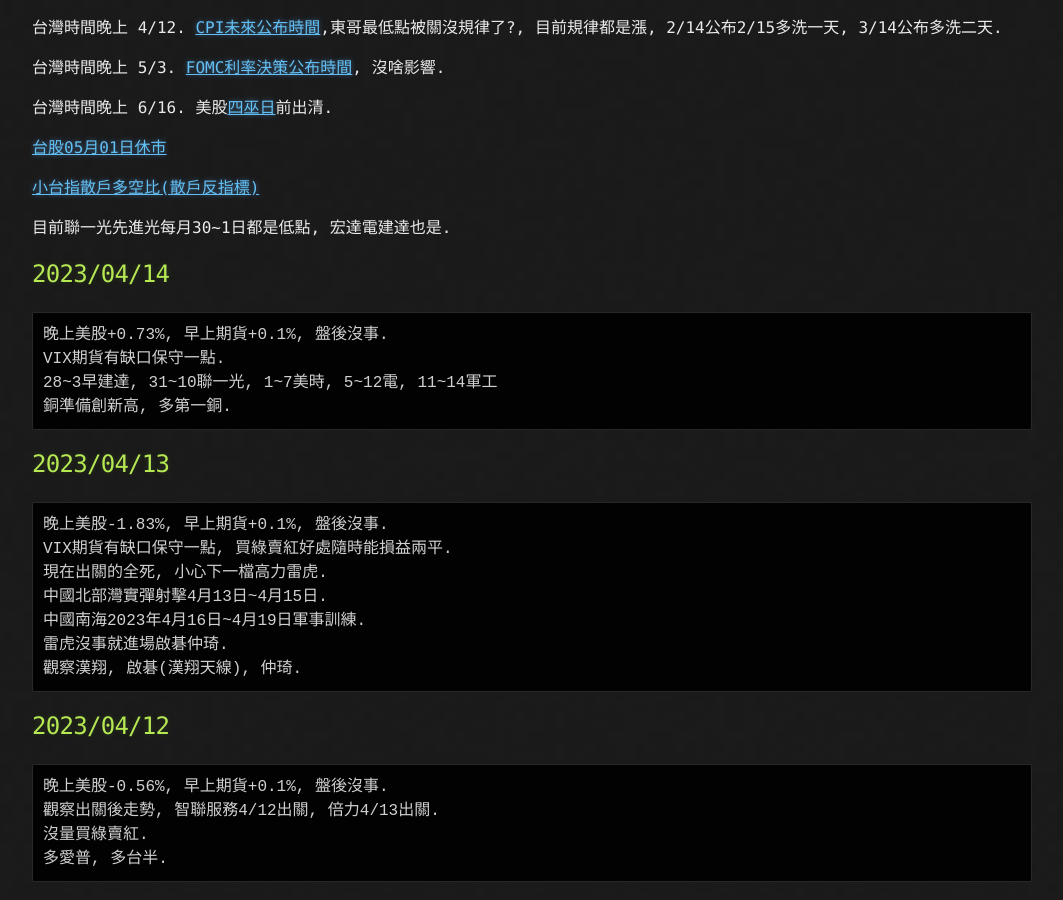
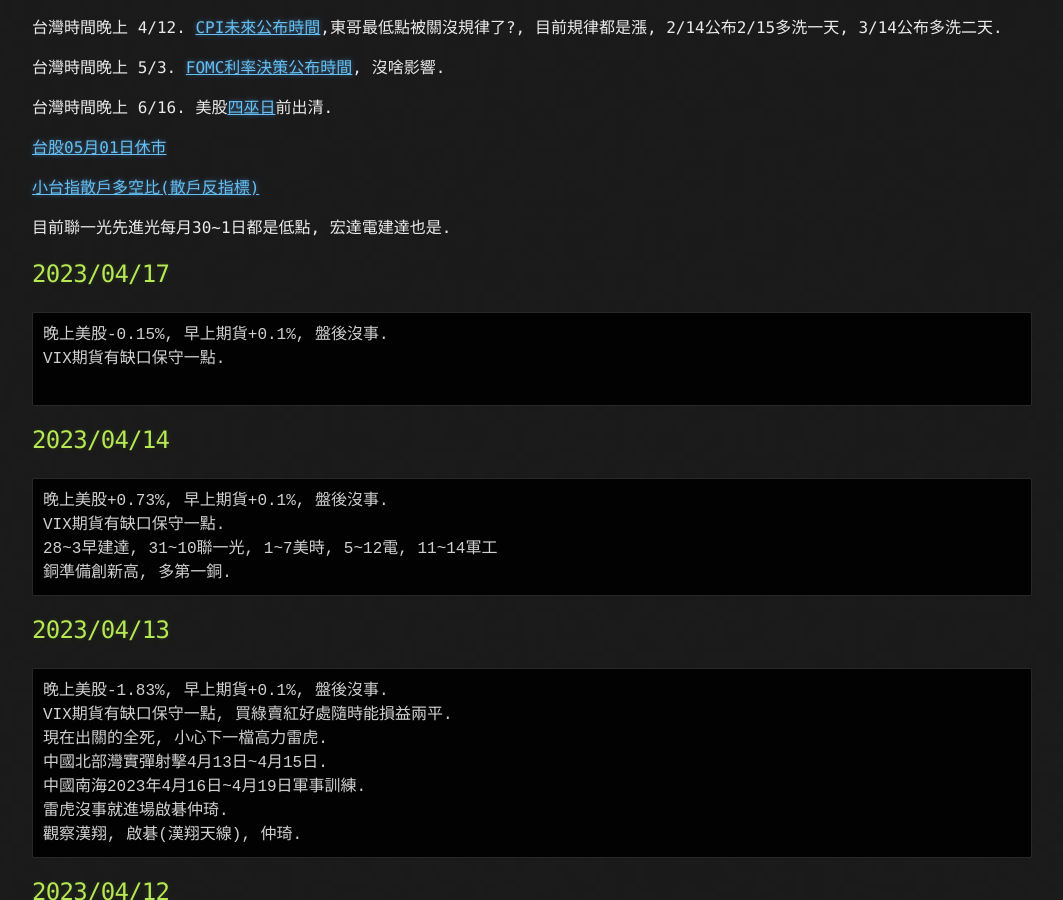
Before and after one commit to lepg5487/Stock_God, a Jekyll site: the page built from index.md, in a window 1280 px wide and 900 px high, scrolled down 322 px. Shown: the whole window, without its empty margins (108-1171 px from the left). Built offline with Jekyll 4.4.1, drawn with Linux system fonts in a browser that asks for light colours; our own code applies the rules of GitHub Pages for plain Markdown files.

Commit message:
Update index.md

````diff
--- a/index.md
+++ b/index.md
@@ -17,6 +17,13 @@
 [小台指散戶多空比(散戶反指標)](https://www.macromicro.me/charts/20069/tw-mtx-long-to-short-ratio-of-individual-player)
 
 目前聯一光先進光每月30~1日都是低點, 宏達電建達也是.
+
+## 2023/04/17
+```
+晚上美股-0.15%, 早上期貨+0.1%, 盤後沒事.
+VIX期貨有缺口保守一點.
+
+```
 
 ## 2023/04/14
 ```
````
